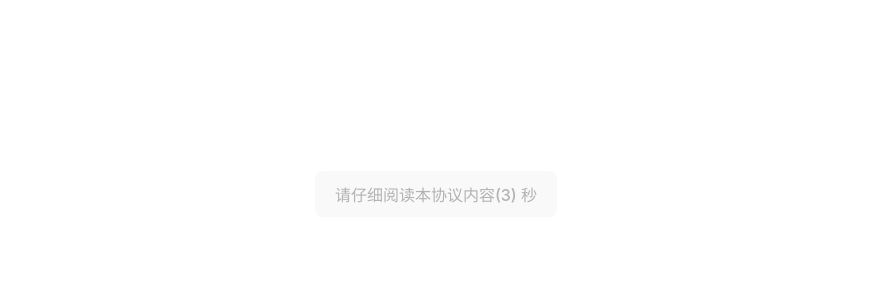
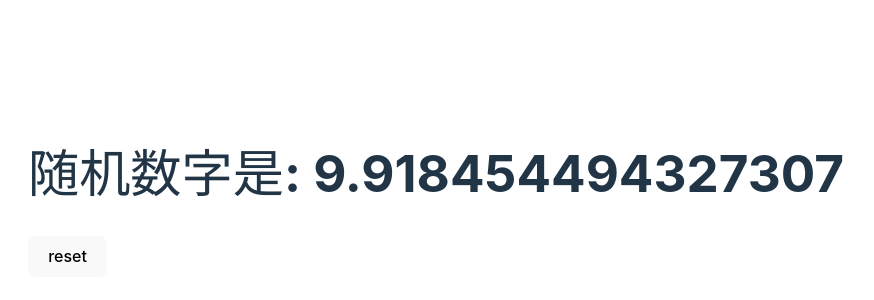
Before and after one commit to ypinchina/hooks-advance, a React (Vite) app in the folder day_01/: page / in a window 1280 px wide. Shown: the part 206-506 px from the top of the page, without its empty margins (204-1078 px from the left). Built offline with nearby package versions, Linux system fonts and the light colour scheme.

Commit message:
提交笔记

```diff
--- a/day_01/src/App.tsx
+++ b/day_01/src/App.tsx
@@ -1,9 +1,9 @@
 import React from "react";
-import { TestCountdown } from "./components/use_effect/countdown";
+import { LayoutEffect } from "./components/use_effect/layoutEffect";
 const App: React.FC = () => {
   return (
     <>
-      <TestCountdown></TestCountdown>
+      <LayoutEffect></LayoutEffect>
     </>
   );
 };
--- a/day_01/src/components/use_effect/layoutEffect.tsx
+++ b/day_01/src/components/use_effect/layoutEffect.tsx
@@ -0,0 +1,22 @@
+import React, { useLayoutEffect, useState } from "react"
+
+const Random:React.FC = () => {
+    const [count, setCount] = useState(Math.random() * 10)
+    // 使用useEffect页面 count值切换成0的时候有闪烁。  改用 useLayoutEffect解决这个问题
+    useLayoutEffect(() => {
+        // 改用useLayoutEffect这个钩子之后 确实不会闪烁了
+        if (count === 0) {
+            setCount(Math.random() * 10)
+        }
+    }, [count])
+    return (<>
+        <h1>随机数字是: { count }</h1>
+        <button onClick={() => setCount(0)}>reset</button>
+    </>)
+}
+
+export const LayoutEffect:React.FC = () => {
+    return (<>
+        <Random></Random>
+    </>)
+}
```
